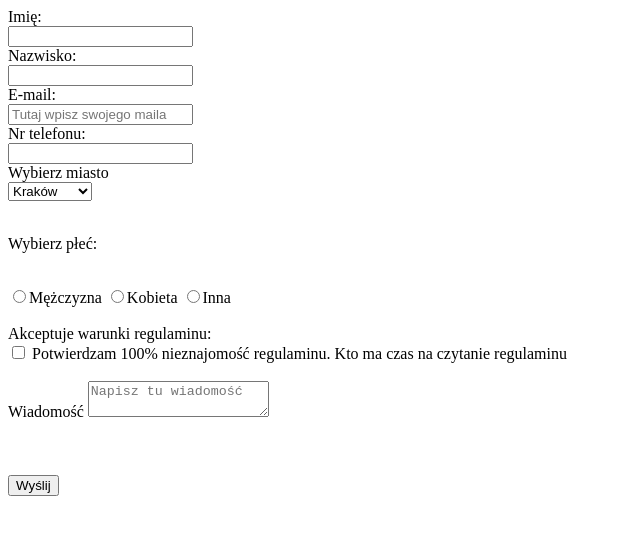
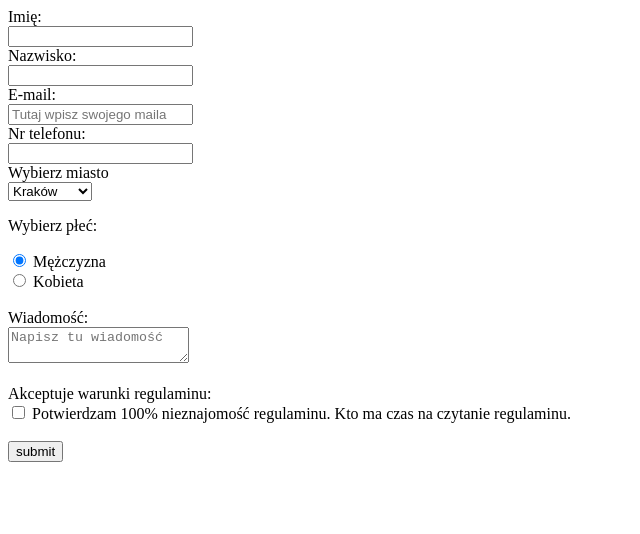
Before and after one commit to kozlowskimichal/kozlowskimichal.github.io, a plain HTML site: page zadania/1_formularz_html/index.html in a window 1280 px wide. Shown: the whole page, without its empty margins (0-640 px from the left). Drawn offline with Linux system fonts and the light colour scheme.

Commit message:
Poprawki w formularzu w polu plec, miejsce kursu

```diff
--- a/zadania/1_formularz_html/index.html
+++ b/zadania/1_formularz_html/index.html
@@ -3,6 +3,7 @@
 <head>
     <meta charset="UTF-8">
     <title>Document</title>
+    <link rel="stylesheet" href="css/style.css">
 </head>
 <body>
 
@@ -18,11 +19,11 @@
 
 <!--Wstawienie pola Mail-->
     <label for="email">E-mail:</label><br>
-    <input type="text" name="email" id="email" placeholder="Tutaj wpisz swojego maila"><br>
+    <input type="email" name="email" id="email" placeholder="Tutaj wpisz swojego maila"><br>
 
 <!--Wstawienie pola nr telefonu-->
-    <label for="phonenumber">Nr telefonu:</label><br>
-    <input type="text" name="phonenumber" id="phonenumber"><br>
+    <label for="tel">Nr telefonu:</label><br>
+    <input type="tel" name="tel" id="tel"><br>
 
 <!--Miejsce kursu-->
     <label for="city">Wybierz miasto</label><br>
@@ -30,27 +31,28 @@
     <option value="Kraków">Kraków</option>
     <option value="Warszawa">Warszawa</option>
     <option value="Gdańsk">Gdańsk</option>
-   </select><br><br>
+   </select>
 
 <!--Płeć-->
-  <p>Wybierz płeć:</p><br>
-  <input type="radio" name="gender" value="Mezczyzna" id="name"><label
-  for="man">Mężczyzna</label>
-  <input type="radio" name="gender" value="Kobieta" id="name"><label
-  for="man">Kobieta</label>
-  <label><input type="radio" name="gender" value="Nieokreslona">Inna</label>
-  <br><br>
+  <p>Wybierz płeć:</p>
+  <input type="radio" id="male" name="gender" value="male" checked>
+  <label for="male">Mężczyzna</label>
+  <br>
+  <input type="radio" id="female" name="gender" value="female">
+  <label for="female">Kobieta</label>
+  <br>
+  <br>
+
+<!--Pole wiadomosci-->
+  <label for = "message"> Wiadomość:</label><br>
+  <textarea maxlength="1000" name="message" id="message" placeholder="Napisz tu wiadomość"></textarea><br><br>
 
 <!--Zgoda na dane osobowe-->
   <label for="approvalconditionstatus">Akceptuje warunki regulaminu:</label><br>
-  <label><input type="checkbox" id="approvalconditionstatus" name="approvalconditionstatus"> Potwierdzam 100% nieznajomość regulaminu. Kto ma czas na czytanie regulaminu</label><br><br>
-
-<!--Pole wiadomosci-->
-  <label for = "message"> Wiadomość</label>
-  <textarea maxlength="1000" name="message" id="message" placeholder="Napisz tu wiadomość"></textarea><br><br><br><br>
+  <label><input type="checkbox" id="approvalconditionstatus" name="approvalconditionstatus"> Potwierdzam 100% nieznajomość regulaminu. Kto ma czas na czytanie regulaminu.</label><br><br>
 
 <!--Wysłanie-->
-  <input type="submit" value="Wyślij">
+  <input type="submit" value="submit">
 
 </form>
 </body>
```
